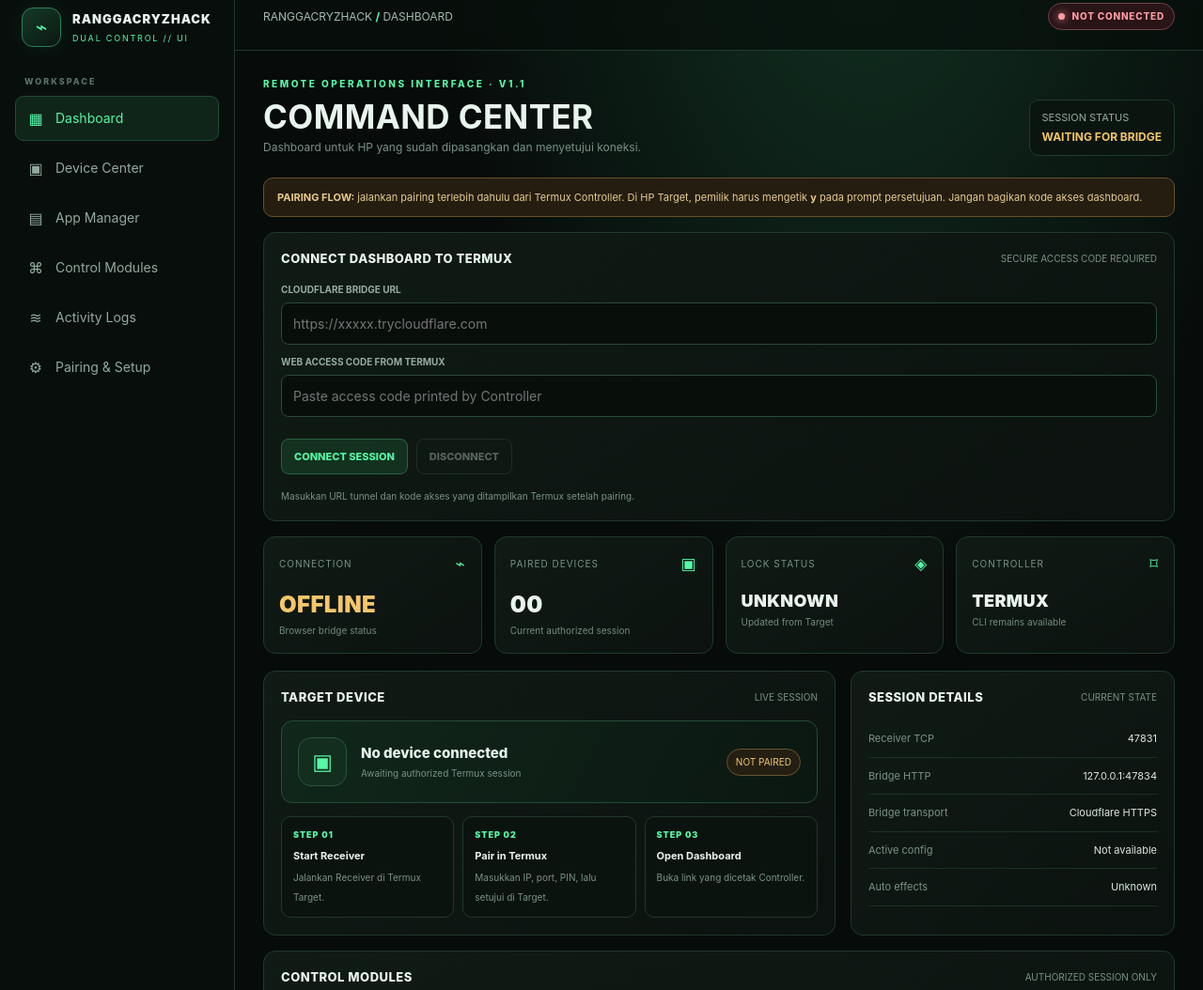
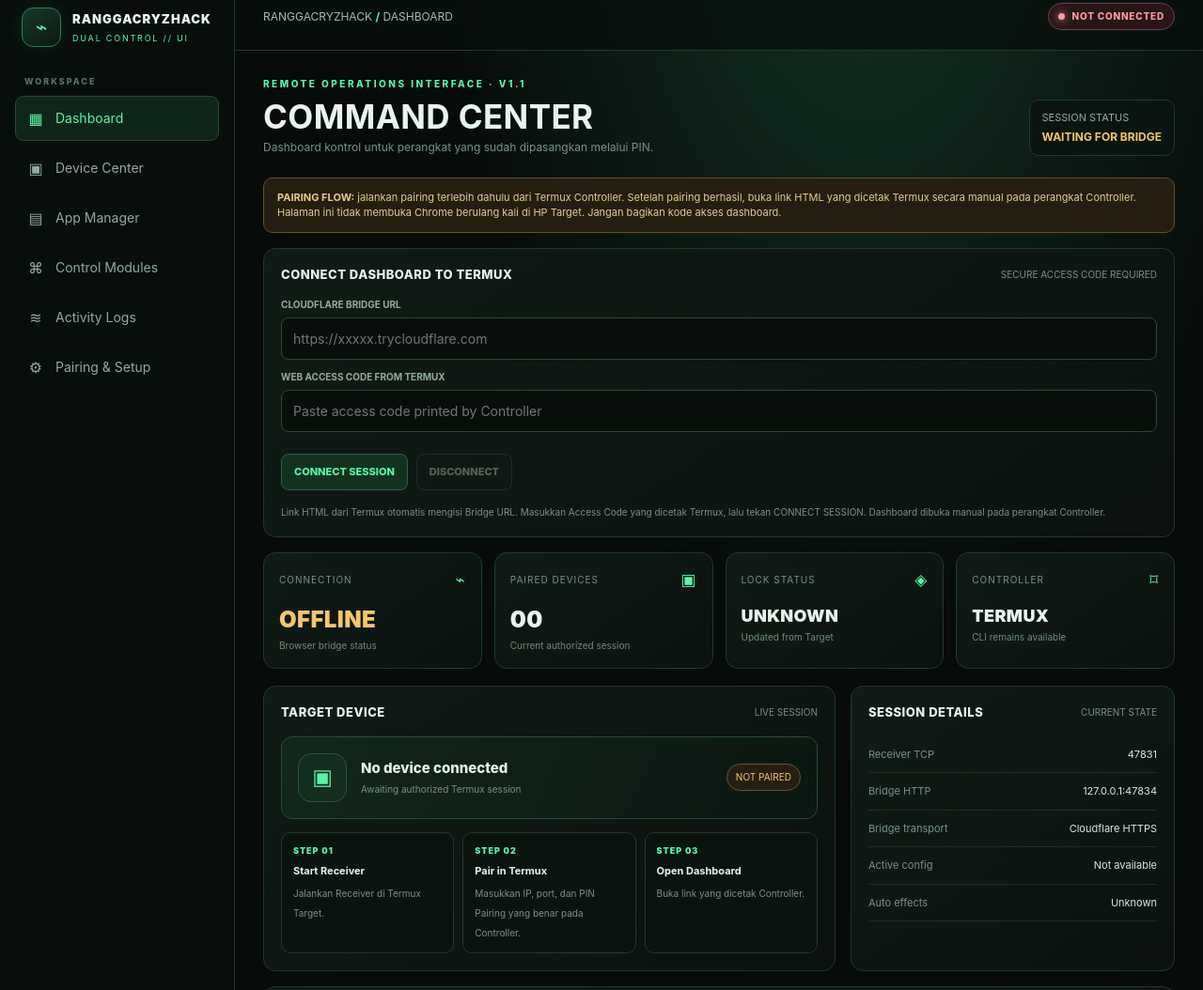
Before and after one commit to julliansyahrangga-sketch/ranggacryzhack-dual-control, a plain HTML site: page index.html in a window 1280 px wide. Shown: the part 18-1072 px from the top of the page at 94% size. Drawn offline with Linux system fonts and the light colour scheme.

Commit message:
Clarify manual dashboard control flow

```diff
--- a/index.html
+++ b/index.html
@@ -68,15 +68,15 @@ h1{font-size:clamp(25px,4vw,35px);letter-spacing:.4px;margin:8px 0 4px;line-heig
 
 <div class="content">
 <section class="page active" id="page-overview">
-  <div class="head-row"><div><div class="eyebrow">REMOTE OPERATIONS INTERFACE · V1.1</div><h1>COMMAND CENTER</h1><div class="subtitle">Dashboard untuk HP yang sudah dipasangkan dan menyetujui koneksi.</div></div><div class="session-chip">SESSION STATUS<b id="sessionStatus">WAITING FOR BRIDGE</b></div></div>
-  <div class="warning"><strong>PAIRING FLOW:</strong> jalankan pairing terlebih dahulu dari Termux Controller. Di HP Target, pemilik harus mengetik <strong>y</strong> pada prompt persetujuan. Jangan bagikan kode akses dashboard.</div>
+  <div class="head-row"><div><div class="eyebrow">REMOTE OPERATIONS INTERFACE · V1.1</div><h1>COMMAND CENTER</h1><div class="subtitle">Dashboard kontrol untuk perangkat yang sudah dipasangkan melalui PIN.</div></div><div class="session-chip">SESSION STATUS<b id="sessionStatus">WAITING FOR BRIDGE</b></div></div>
+  <div class="warning"><strong>PAIRING FLOW:</strong> jalankan pairing terlebih dahulu dari Termux Controller. Setelah pairing berhasil, buka link HTML yang dicetak Termux secara manual pada perangkat Controller. Halaman ini tidak membuka Chrome berulang kali di HP Target. Jangan bagikan kode akses dashboard.</div>
 
   <div class="panel">
     <div class="panel-head"><div class="panel-title">CONNECT DASHBOARD TO TERMUX</div><span class="panel-hint">SECURE ACCESS CODE REQUIRED</span></div>
     <form id="connectForm" class="form-grid">
       <div class="field full"><label for="bridgeUrl">CLOUDFLARE BRIDGE URL</label><input id="bridgeUrl" type="url" inputmode="url" placeholder="https://xxxxx.trycloudflare.com" autocomplete="url" required></div>
       <div class="field full"><label for="accessCode">WEB ACCESS CODE FROM TERMUX</label><input id="accessCode" type="password" placeholder="Paste access code printed by Controller" autocomplete="off" required></div>
-      <div class="field full"><div class="btn-row"><button class="btn" id="connectBtn" type="submit">CONNECT SESSION</button><button class="btn secondary" id="disconnectBtn" type="button" disabled>DISCONNECT</button></div><div class="form-status" id="connectStatus" aria-live="polite">Masukkan URL tunnel dan kode akses yang ditampilkan Termux setelah pairing.</div></div>
+      <div class="field full"><div class="btn-row"><button class="btn" id="connectBtn" type="submit">CONNECT SESSION</button><button class="btn secondary" id="disconnectBtn" type="button" disabled>DISCONNECT</button></div><div class="form-status" id="connectStatus" aria-live="polite">Link HTML dari Termux otomatis mengisi Bridge URL. Masukkan Access Code yang dicetak Termux, lalu tekan CONNECT SESSION. Dashboard dibuka manual pada perangkat Controller.</div></div>
     </form>
   </div>
 
@@ -90,7 +90,7 @@ h1{font-size:clamp(25px,4vw,35px);letter-spacing:.4px;margin:8px 0 4px;line-heig
   <div class="grid-main">
     <div class="panel"><div class="panel-head"><div class="panel-title">TARGET DEVICE</div><div class="panel-hint">LIVE SESSION</div></div>
       <div class="device-card"><div class="device-symbol">▣</div><div><div class="device-name" id="deviceName">No device connected</div><div class="device-meta" id="deviceMeta">Awaiting authorized Termux session</div></div><div class="device-status" id="deviceStatus">NOT PAIRED</div></div>
-      <div class="pair-flow"><div class="step"><div class="step-no">STEP 01</div><strong>Start Receiver</strong><span>Jalankan Receiver di Termux Target.</span></div><div class="step"><div class="step-no">STEP 02</div><strong>Pair in Termux</strong><span>Masukkan IP, port, PIN, lalu setujui di Target.</span></div><div class="step"><div class="step-no">STEP 03</div><strong>Open Dashboard</strong><span>Buka link yang dicetak Controller.</span></div></div>
+      <div class="pair-flow"><div class="step"><div class="step-no">STEP 01</div><strong>Start Receiver</strong><span>Jalankan Receiver di Termux Target.</span></div><div class="step"><div class="step-no">STEP 02</div><strong>Pair in Termux</strong><span>Masukkan IP, port, dan PIN Pairing yang benar pada Controller.</span></div><div class="step"><div class="step-no">STEP 03</div><strong>Open Dashboard</strong><span>Buka link yang dicetak Controller.</span></div></div>
     </div>
     <div class="panel"><div class="panel-head"><div class="panel-title">SESSION DETAILS</div><div class="panel-hint">CURRENT STATE</div></div>
       <div class="info-row"><span>Receiver TCP</span><span>47831</span></div><div class="info-row"><span>Bridge HTTP</span><span>127.0.0.1:47834</span></div><div class="info-row"><span>Bridge transport</span><span>Cloudflare HTTPS</span></div><div class="info-row"><span>Active config</span><span id="activeConfig">Not available</span></div><div class="info-row"><span>Auto effects</span><span id="autoEffects">Unknown</span></div>
```
